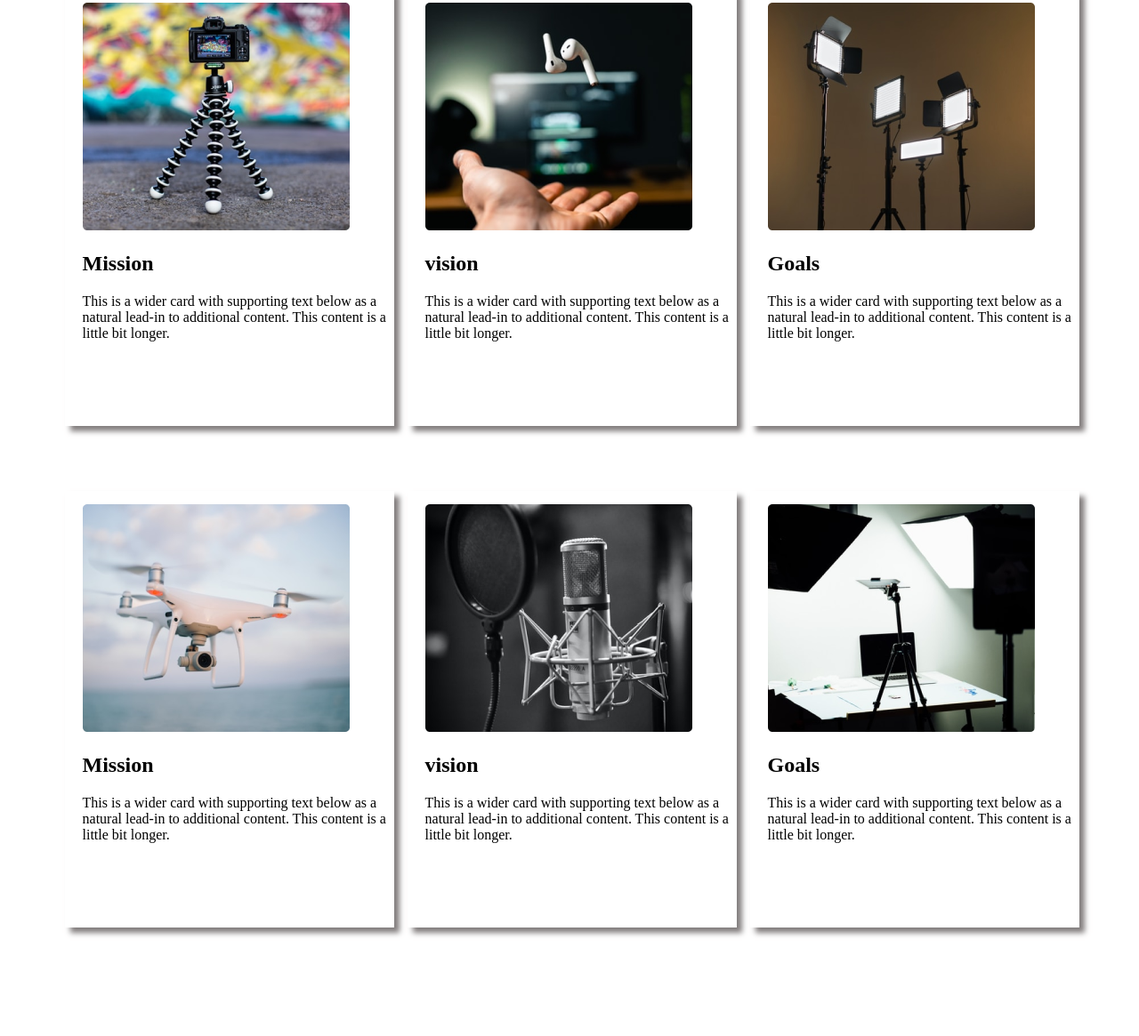
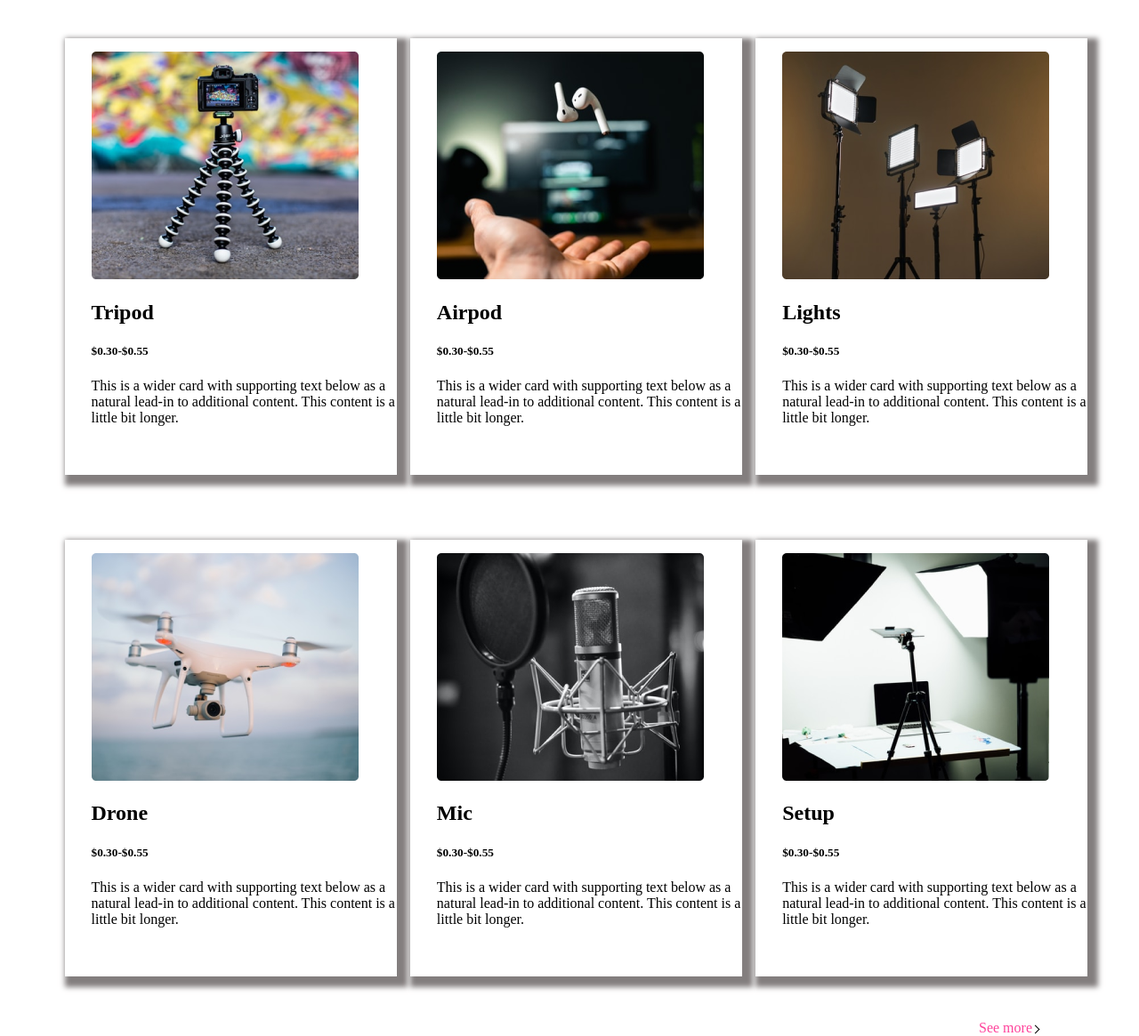
Before and after one commit to HasanMamun4545/influencer, a plain HTML site: page index.html in a window 1280 px wide. Shown: the part 764-1929 px from the top of the page at 89% size. Before the commit the page ends 1865 px from the top, so only its background shows below. Drawn offline with Linux system fonts and the light colour scheme.

Commit message:
first commit

```diff
--- a/index.html
+++ b/index.html
@@ -8,7 +8,7 @@
     <title>Assignment</title>
 </head>
 <body>
-    <h1 class="heading">Influencer gear</h1>
+    <h1 class="sec">Influencer gear</h1>
     <section class="flex sec" >
         <div class="half">
 
@@ -20,7 +20,7 @@
 
                 There’s no necessity to spend a large portion of your budget on high-tech equipment, so keep an open mind and try not to overspend on gadgets that do the same job lighting your product as a $5 piece of card can do. You can probably do this natural light setup for $20 or less if you already own a camera.
               </p>
-        <a class="button" target="_blank" href="https://www.linkedin.com/in/hasan-mamun-63744a204/">Explore</a>
+        <a class="button" target="_blank" href="https://www.linkedin.com/in/hasan-mamun-63744a204/">Explore <i class="arrow"></i></a>
     </div>
 
 
@@ -31,24 +31,27 @@
     <h1 class="item">Our Collection</h1>
     <section class="sec">
                 <div class="flex sec">
-            <div class="box back1">
+            <div class="box">
                 <img class="size" src="images/tripod.png" alt="">
-                <h1>Mission</h1>
+                <h1>Tripod</h1>
+<h5>$0.30-$0.55</h5>
                 <p>
                     This is a wider card with supporting text below as a natural lead-in to additional content. This content is a little bit longer.
                 </p>
 
             </div>
-            <div class="box back2">
+            <div class="box ">
                 <img class="size" src="images/airpod.png" alt="">
-                <h1>vision</h1>
+                <h1>Airpod</h1>
+<h5>$0.30-$0.55</h5>
                 <p>
                     This is a wider card with supporting text below as a natural lead-in to additional content. This content is a little bit longer.
                 </p>
             </div>
-            <div class="box back3">
+            <div class="box ">
                 <img class="size" src="images/lights.png" alt="">
-                <h1>Goals</h1>
+                <h1>Lights</h1>
+<h5>$0.30-$0.55</h5>
                 <p>
                     This is a wider card with supporting text below as a natural lead-in to additional content. This content is a little bit longer.
                 </p>
@@ -56,24 +59,27 @@
 
           </div>
           <div class="flex sec">
-            <div class="box back1">
+            <div class="box ">
                 <img class="size" src="images/drone.png" alt="">
-                <h1>Mission</h1>
+                <h1>Drone</h1>
+<h5>$0.30-$0.55</h5>
                 <p>
                     This is a wider card with supporting text below as a natural lead-in to additional content. This content is a little bit longer.
                 </p>
 
             </div>
-            <div class="box back2">
+            <div class="box ">
                 <img class="size" src="images/mic.png" alt="">
-                <h1>vision</h1>
+                <h1>Mic</h1>
+                <h5>$0.30-$0.55</h5>
                 <p>
                     This is a wider card with supporting text below as a natural lead-in to additional content. This content is a little bit longer.
                 </p>
             </div>
-            <div class="box back3">
+            <div class="box ">
                 <img class="size" src="images/setup.png" alt="">
-                <h1>Goals</h1>
+                <h1>Setup</h1>
+                <h5>$0.30-$0.55</h5>
                 <p>
                     This is a wider card with supporting text below as a natural lead-in to additional content. This content is a little bit longer.
                 </p>
@@ -81,5 +87,9 @@
 
           </div>
     </section>
+    <div class="position" >
+        <a class="more" target="_blank" href="https://www.linkedin.com/in/hasan-mamun-63744a204/">See more<i class="arrow"></i> </a>
+
+    </div>
 </body>
 </html>
--- a/style.css
+++ b/style.css
@@ -3,6 +3,7 @@
 
 .half{
     width: 50%;
+
 }
 .half img{
     width: 80%;
@@ -14,12 +15,19 @@
 
 
 }
+.more{
+    color: rgb(255, 67, 155);
+justify-content: left;
+text-size-adjust: 30px 30px;
+text-decoration: none;
+
+}
 
 
 .button{
     background-color: rgb(136, 4, 107);
     color: rgb(255, 255, 255);
-  margin-top: 30%;
+   margin-top: 30%;
     text-decoration: none;
     padding: 10px 50px;
     border-radius: 5px;
@@ -37,11 +45,11 @@ height: 476px;
 left: 196px;
 top: 1541px;
 padding-top: 15px;
-padding-left: 20px;
+padding-left: 30px;
 margin-left: 15px;
 
     background-color: rgb(255, 255, 255);
-    box-shadow: 6px 6px 6px rgb(131, 126, 126);
+    box-shadow: 6px 6px 6px 6px rgb(131, 126, 126);
 
 
 
@@ -51,3 +59,17 @@ margin-left: 15px;
     text-align: center;
 
 }
+.arrow {
+    border: solid black;
+    border-width: 0 1px 1px 0;
+    display: inline-block;
+    padding: 3px;
+    transform: rotate(-45deg);
+    -webkit-transform: rotate(-45deg);
+
+  }
+  .position{
+      position: absolute;
+      left: 1100px;
+
+  }
```
